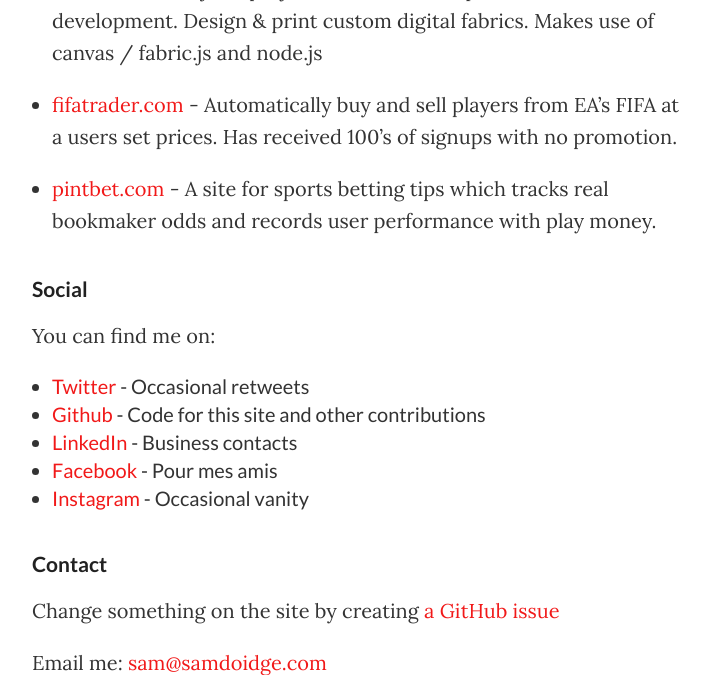
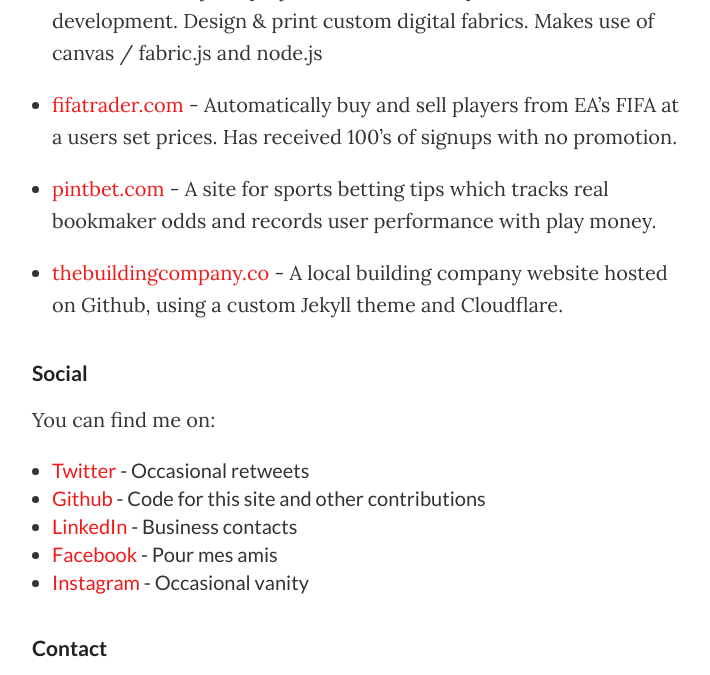
Before and after one commit to samdoidge/samdoidge.com, a Jekyll site: the page built from about.md, in a window 1280 px wide and 900 px high, scrolled down 915 px, cut to the strip 0-675 px from the top of the window. Shown: the whole strip, without its empty margins (278-988 px from the left). Built offline with Jekyll 4.4.1, drawn with Linux system fonts in a browser that asks for light colours.

Commit message:
building company added

```diff
--- a/about.md
+++ b/about.md
@@ -17,6 +17,8 @@
 * [fifatrader.com](http://fifatrader.com) - Automatically buy and sell players from EA's FIFA at a users set prices. Has received 100's of signups with no promotion.
 
 * [pintbet.com](http://pintbet.com) - A site for sports betting tips which tracks real bookmaker odds and records user performance with play money.
+
+* [thebuildingcompany.co](https://thebuildingcompany.co) - A local building company website hosted on Github, using a custom Jekyll theme and Cloudflare.
 
 ## Social
 
```
